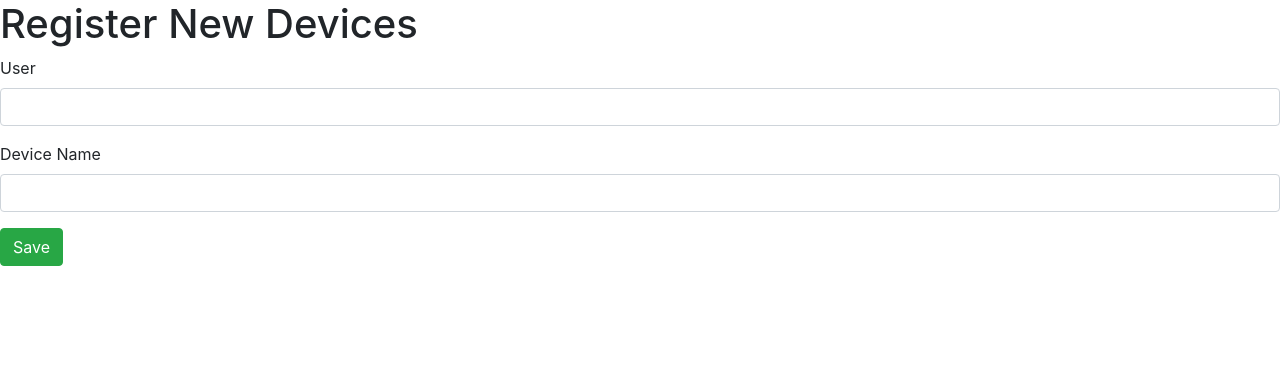
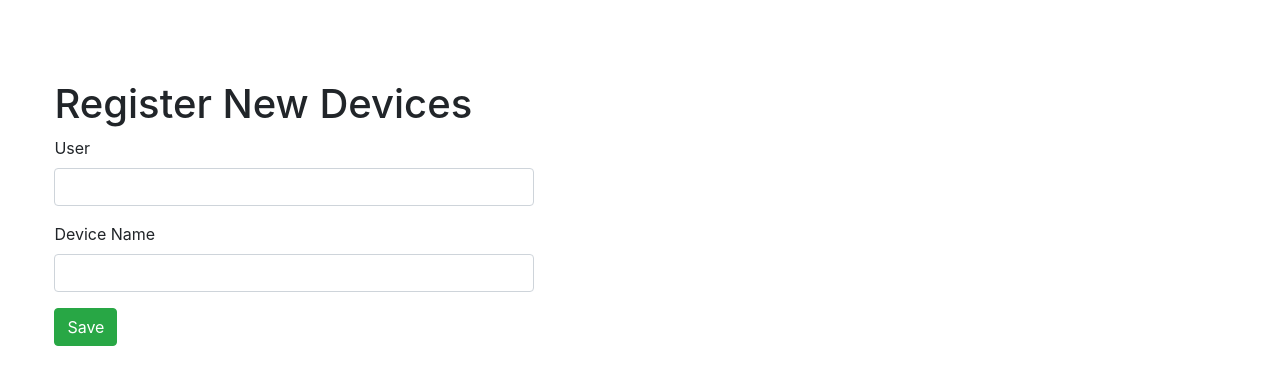
Before and after one commit to nishalaha/Track_Me, a plain HTML site: page register-device.html in a window 1280 px wide. Drawn offline with nearby package versions, Linux system fonts and the light colour scheme.

Commit message:
LOOKS: Update the formatting

```diff
--- a/register-device.html
+++ b/register-device.html
@@ -10,8 +10,9 @@ TrackMe application" />
  <title>TrackMe</title>
  </head>
  <body>
+  <div style="width: 30em;height: 80%;position: absolute;left: 23%;top: 50%;transform: translate(-50%, -50%); text-align:left;">
+    <h1 style="padding:0ch">Register New Devices</h1>
 
- <h1>Register New Devices</h1>
  <div class="form-group">
   <label for="user">User</label>
   <input type="text" class="form-control" id="user" />
```
